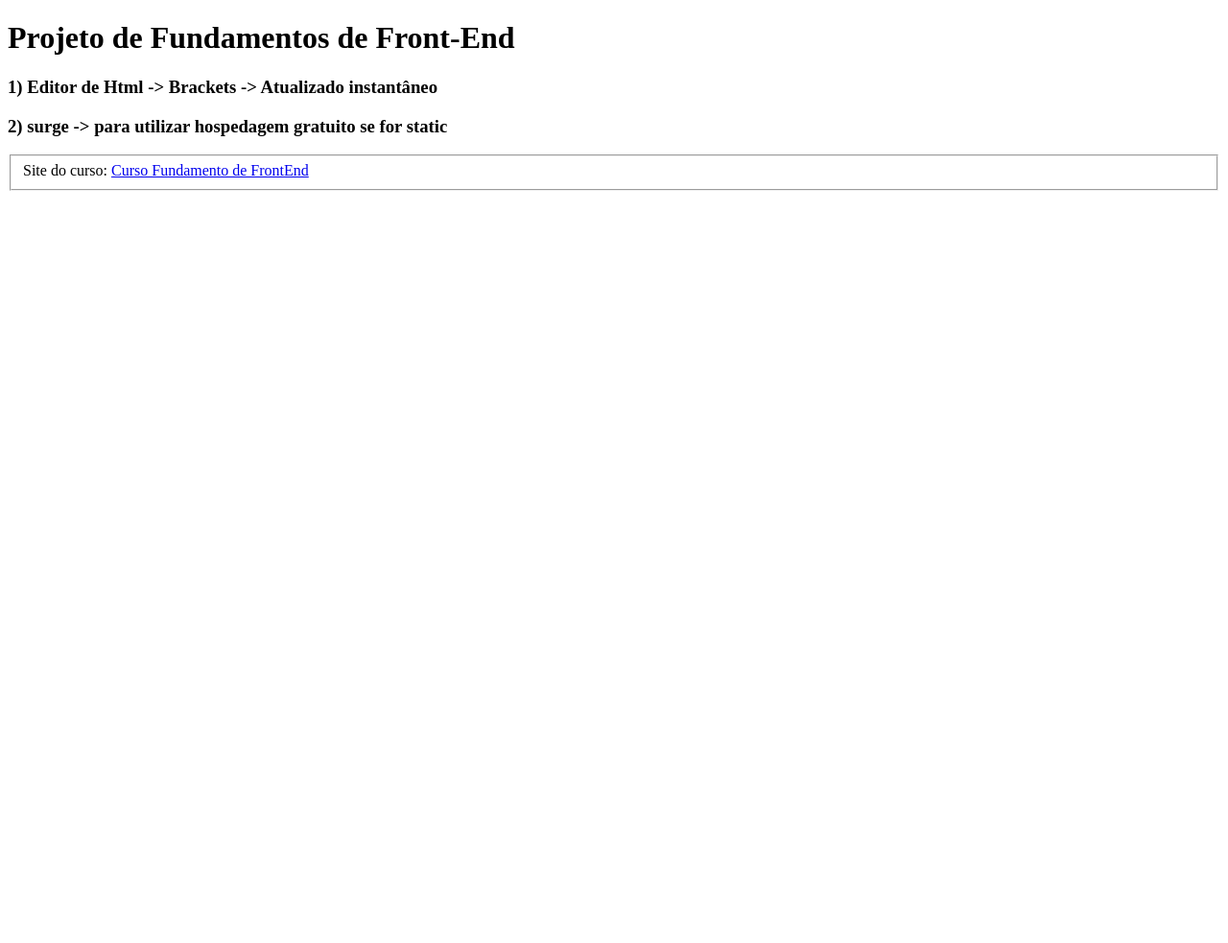
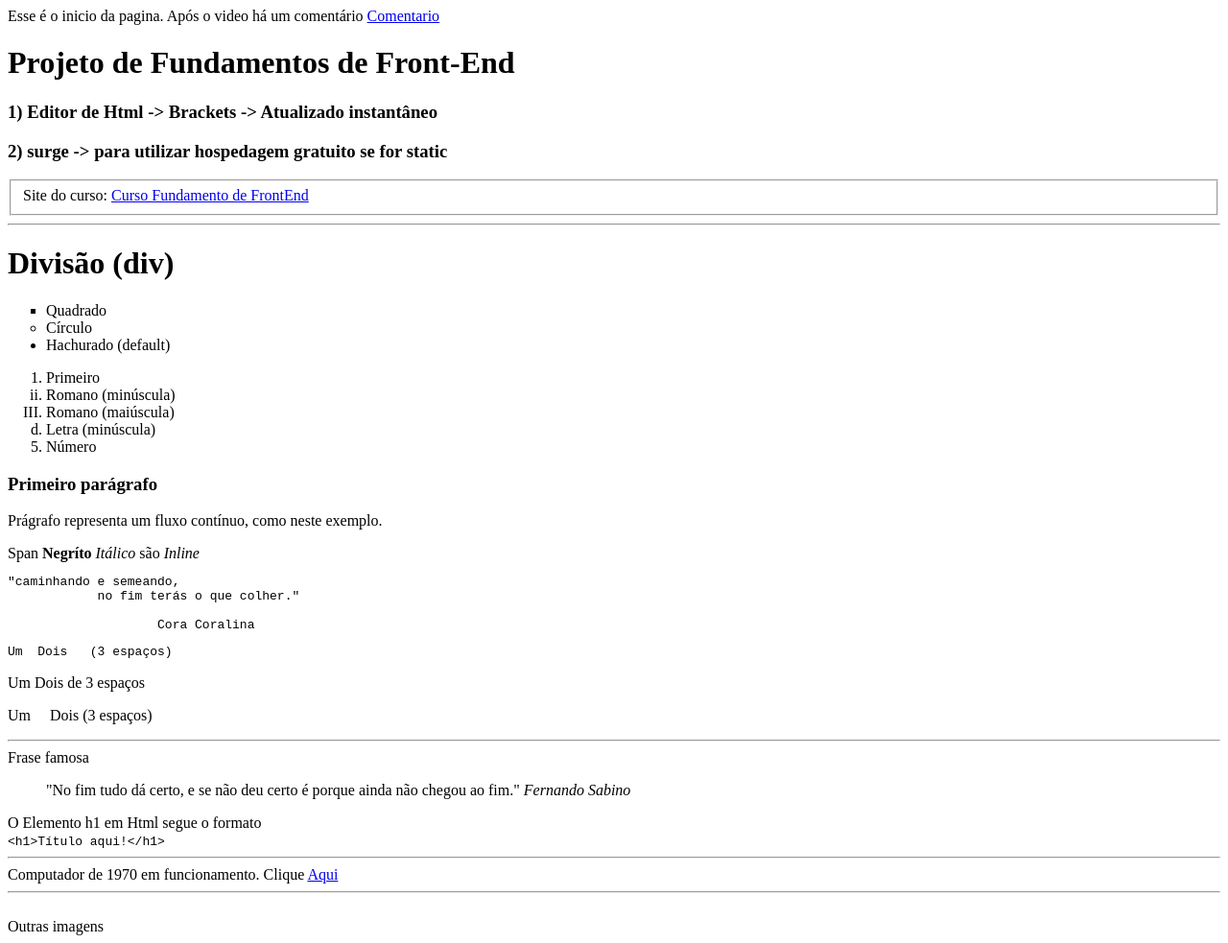
Before and after one commit to giomerito/proj_abnt, a plain HTML site: page docs/index.html in a window 1280 px wide. Shown: the whole page at 96% size. Before the commit the page ends 800 px from the top, so only its background shows below. Drawn offline with Linux system fonts and the light colour scheme.

Commit message:
Testes em aula

```diff
--- a/docs/index.html
+++ b/docs/index.html
@@ -1,16 +1,100 @@
 <!DOCTYPE html>
-<html>
+<html lang="pt-BR">
     <head>
         <meta charset="UTF-8" />
         <title>Projeto de Front-End</title>
     </head>
     <body>
+
+    <a href="inicio"></a>Esse é o inicio da pagina. Após o video há um comentário
+    <a href="#comentario">Comentario</a>
         <h1>Projeto de Fundamentos de Front-End</h1>
         <h3>1) Editor de Html -> Brackets -> Atualizado instantâneo</h3>
         <h3>2) surge -> para utilizar hospedagem gratuito se for static</h3>
         <fieldset>
             <label for="curso">Site do curso:</label>
-            <a href="http://cursohtml.top">Curso Fundamento de FrontEnd</a>
+            <a href="http://cursohtml.top" target="_blank">Curso Fundamento de FrontEnd</a>
         </fieldset>
+
+        <hr>
+
+        <div id="cabecalho">
+            <!--Lista-->
+            <h1 class="principal">Divisão (div)</h1>
+            <ul type="square">
+                <li>Quadrado</li>
+                <li type="circle">Círculo</li>
+                <li type="disc">Hachurado (default)</li>
+            </ul>
+            <!---->
+            <ol>
+                <li>Primeiro</li>
+                <li type="i">Romano (minúscula)</li>
+                <li type="I">Romano (maiúscula)</li>
+                <li type="a">Letra (minúscula)</li>
+                <li type="1">Número</li>
+            </ol>
+        </div>
+
+        <h3>Primeiro parágrafo</h3>
+        <p>Prágrafo representa um fluxo contínuo, como neste exemplo.</p>
+        <span>Span</span>
+        <b>Negríto</b>
+        <i>Itálico</i>
+        são <em>Inline</em>
+        <a name="comentario"></a>
+        <pre>"caminhando e semeando,
+            no fim terás o que colher."
+
+                    Cora Coralina</pre>
+
+         <pre>Um  Dois   (3 espaços)</pre>
+         <p>Um      Dois de 3 espaços</p>
+         <p>Um &nbsp; &nbsp; Dois (3 espaços)</p>
+
+         <hr>
+
+         Frase famosa
+         <blockquote>
+            "No fim tudo dá certo, e se não deu certo é
+        porque ainda
+        não chegou ao fim."
+        <cite>Fernando Sabino</cite>
+        </blockquote>
+
+        O Elemento h1 em Html segue o formato<br>
+        <code>&lt;h1&gt;Título aqui!&lt;/h1&gt;</code>
+        <br>
+
+        <hr>
+        Computador de 1970 em funcionamento. Clique
+        <a href="https://goo.gl/2KQaUI" target="_self">Aqui</a>
+
+        <hr>
+
+        <!--Imagens
+        <img src="https://goo.gl/67T8uN" width="90" height="90">-->
+
+        <!--Imagem como link
+        <a href="#"><img src="https://goo.gl/67T8uN" width="90" height="90"></a>-->
+        <!--Imagem responsiva-->
+        <!--
+            <img src="https://goo.gl/DM3aFU" width="100%" height="auto">
+        -->
+
+<!--Imagens pequena
+        <img src="https://goo.gl/W8u0OB">-->
+
+<!--Imagens grandes
+        <img width="5%" src="https://goo.gl/W8u0OB">-->
+
+<!--Imagem depende da largura (picture)-->
+        <br>
+        Outras imagens
+        <picture>
+            <source srcset="https://goo.gl/W8u0OB" media="(max-width:380px)">
+            <source srcset="https://goo.gl/W8u0OB" media="(min-width:379px)">
+        </picture>
+
     </body>
 </html>
```
